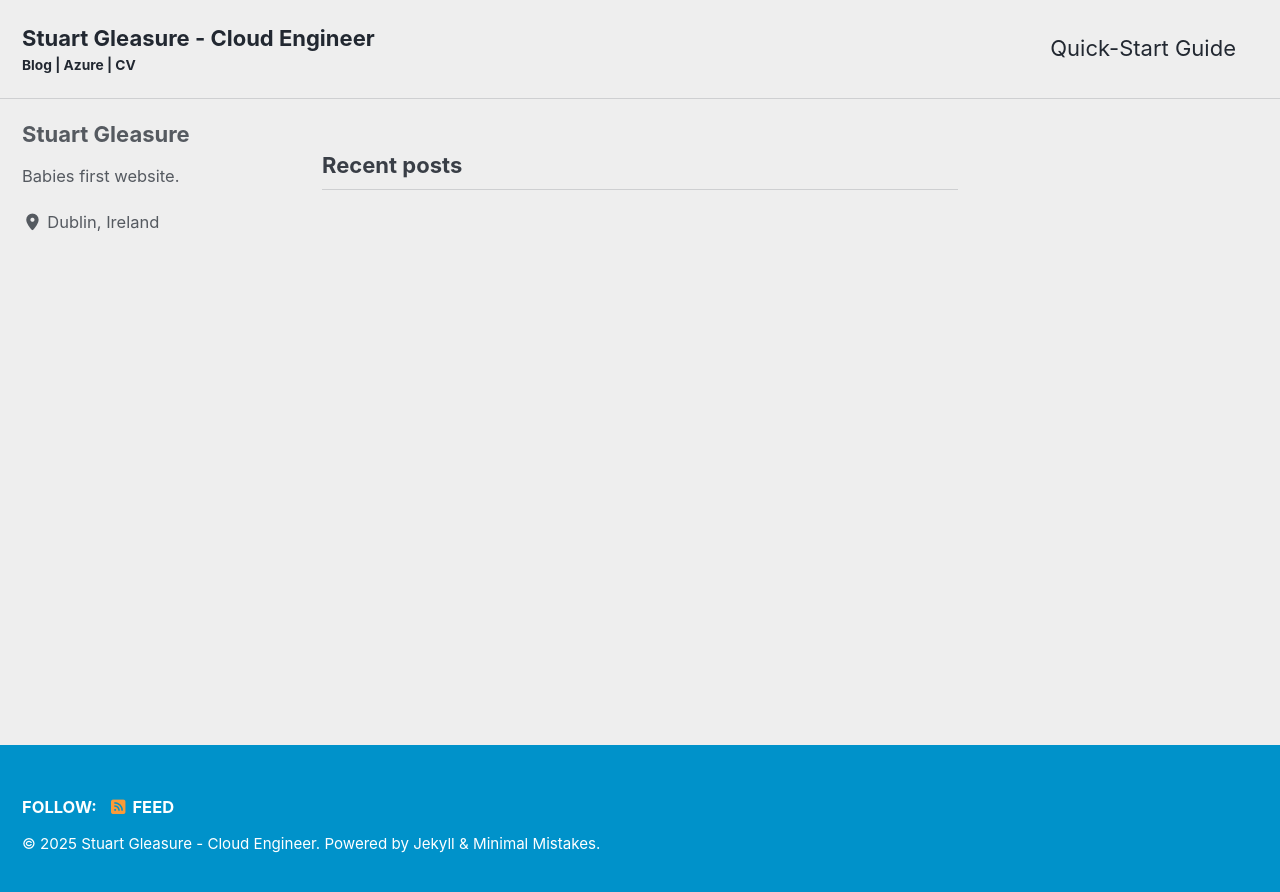
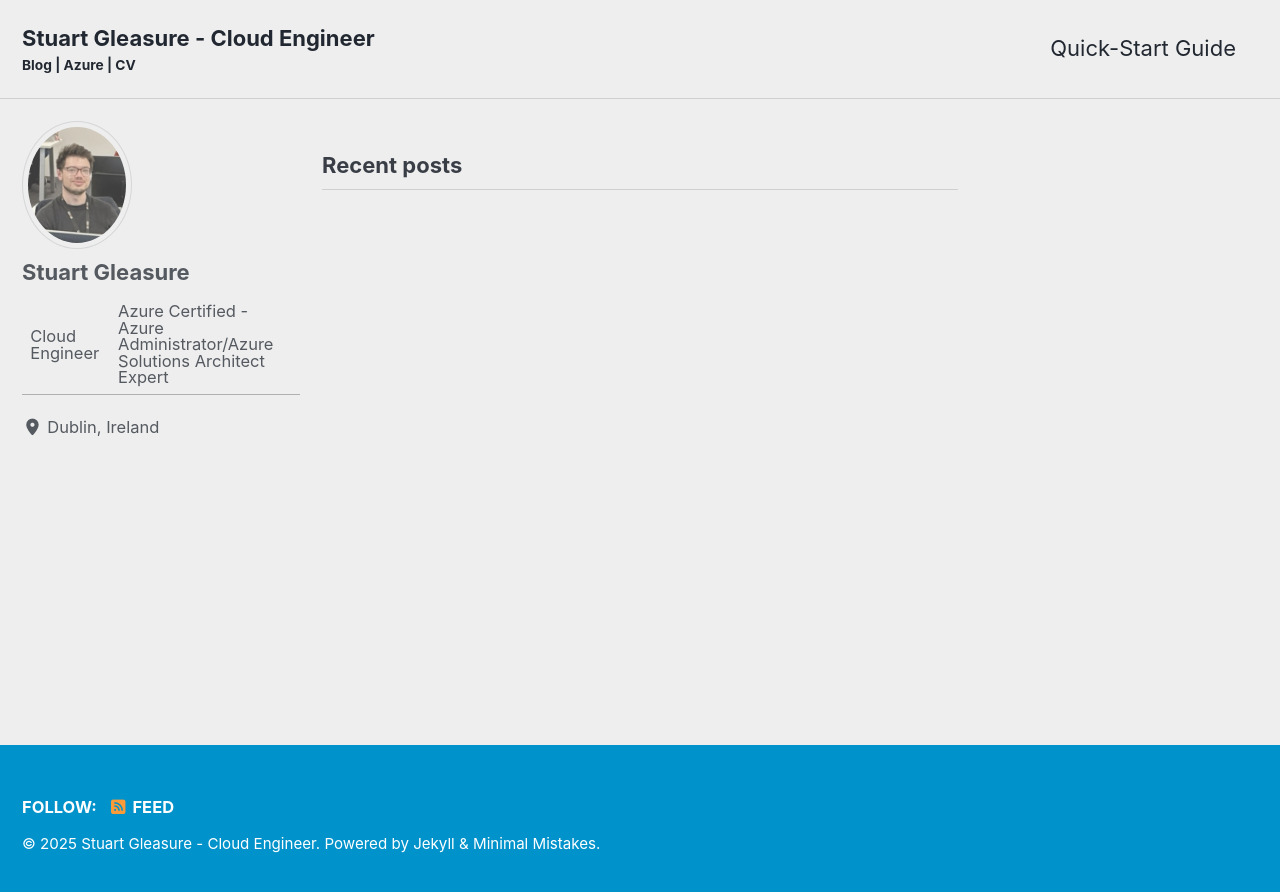
Before and after one commit to TinoStu/TinoStu.github.io, a Jekyll site: the page built from index.html, in a window 1280 px wide. Shown: the top 892 px of the page. Built offline with Jekyll 4.4.1, drawn with Linux system fonts in a browser that asks for light colours; cached includes are drawn as plain includes; the list of posts is cut into pages by our own code.

Commit message:
Add profile photo

```diff
--- a/_config.yml
+++ b/_config.yml
@@ -114,14 +114,14 @@ analytics:
 # Site Author
 author:
   name             : "Stuart Gleasure"
-  avatar           : # path of avatar image, e.g. "/assets/images/bio-photo.jpg"
-  bio              : "Babies first website."
+  avatar           : "/assets/images/bio-photo.jpg"
+  bio              : "Cloud Engineer | Azure Certified - Azure Administrator/Azure Solutions Architect Expert"
   location         : "Dublin, Ireland"
   email            :
   links:
     - label: "Email"
       icon: "fas fa-fw fa-envelope-square"
-      # url: "mailto:your.name@email.com"
+      # url: "test@gmail.com"
     - label: "Website"
       icon: "fas fa-fw fa-link"
       # url: "https://your-website.com"
```
